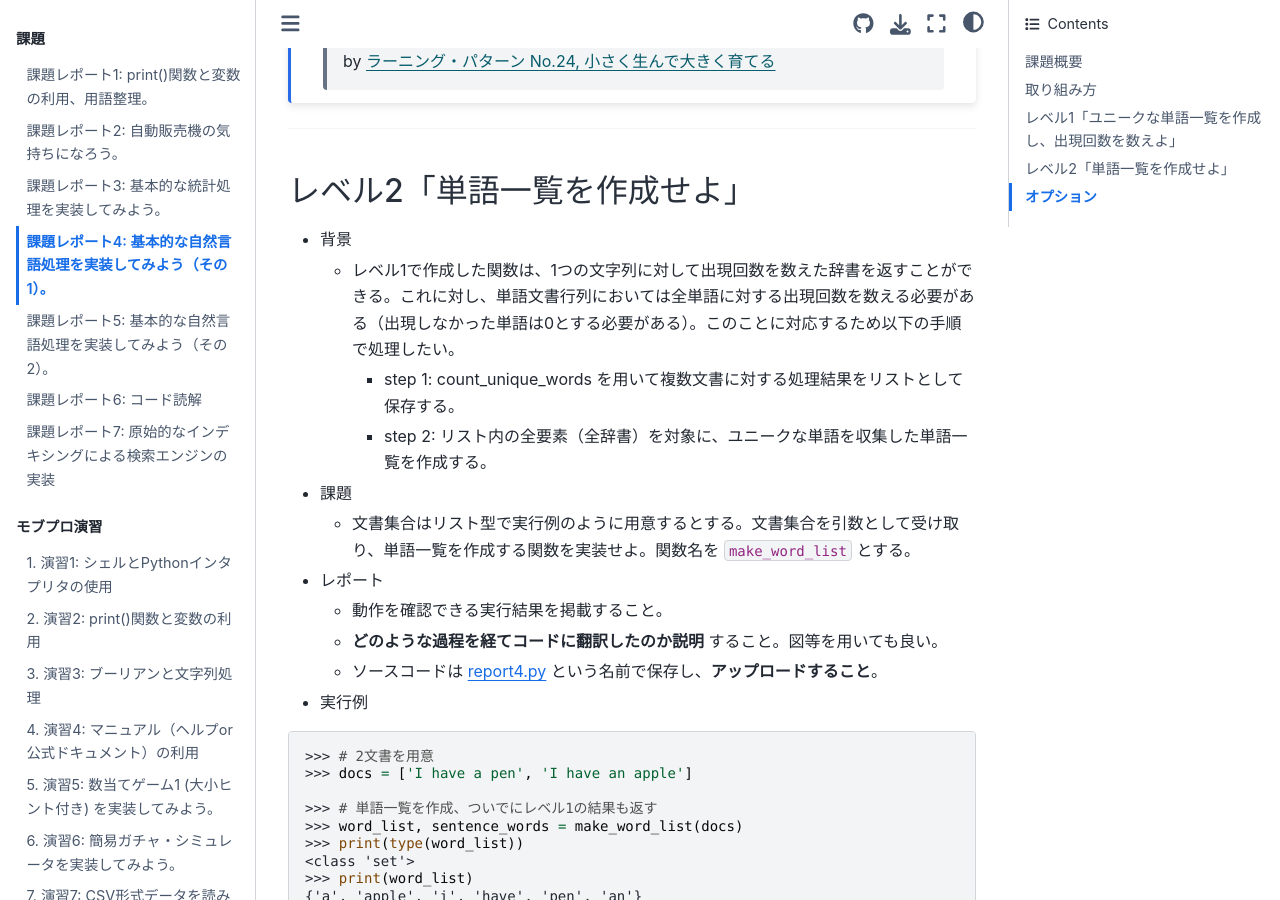
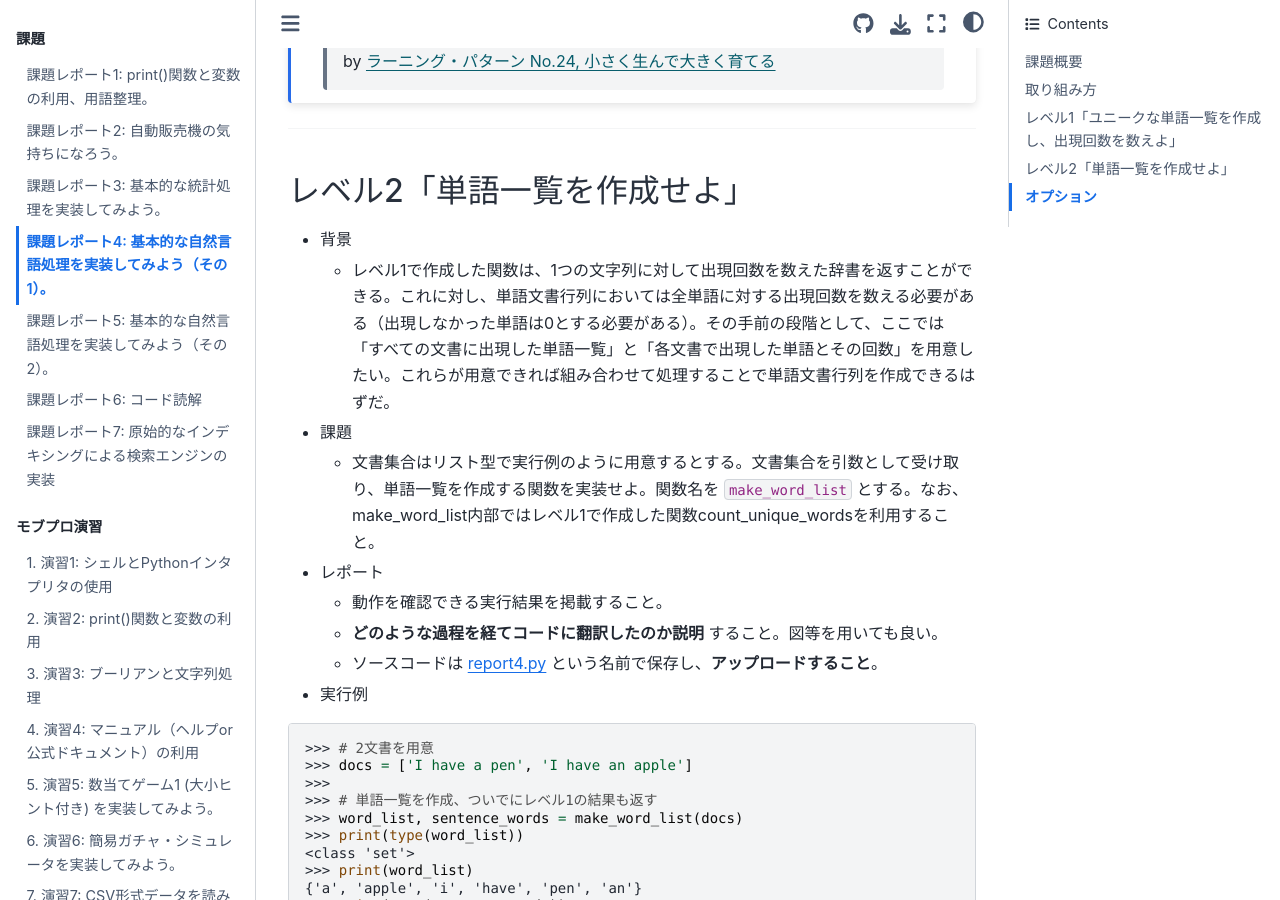
Before and after one commit to naltoma/python_intro2021, a Jupyter Book: the page built from report/report4_list_dict_nlp.md, in a window 1280 px wide and 900 px high, scrolled down 1945 px. Built offline with Jupyter Book 1.0.4 settings and Sphinx 7.4.7 and the Sphinx Book theme 1.1.4, drawn with Linux system fonts in a browser that asks for light colours.

Commit message:
modify desc

````diff
--- a/report/report4_list_dict_nlp.md
+++ b/report/report4_list_dict_nlp.md
@@ -48,11 +48,9 @@
 ---
 ## レベル2「単語一覧を作成せよ」
 - 背景
-  - レベル1で作成した関数は、1つの文字列に対して出現回数を数えた辞書を返すことができる。これに対し、単語文書行列においては全単語に対する出現回数を数える必要がある（出現しなかった単語は0とする必要がある）。このことに対応するため以下の手順で処理したい。
-    - step 1: count_unique_words を用いて複数文書に対する処理結果をリストとして保存する。
-    - step 2: リスト内の全要素（全辞書）を対象に、ユニークな単語を収集した単語一覧を作成する。
+  - レベル1で作成した関数は、1つの文字列に対して出現回数を数えた辞書を返すことができる。これに対し、単語文書行列においては全単語に対する出現回数を数える必要がある（出現しなかった単語は0とする必要がある）。その手前の段階として、ここでは「すべての文書に出現した単語一覧」と「各文書で出現した単語とその回数」を用意したい。これらが用意できれば組み合わせて処理することで単語文書行列を作成できるはずだ。
 - 課題
-  - 文書集合はリスト型で実行例のように用意するとする。文書集合を引数として受け取り、単語一覧を作成する関数を実装せよ。関数名を ``make_word_list`` とする。
+  - 文書集合はリスト型で実行例のように用意するとする。文書集合を引数として受け取り、単語一覧を作成する関数を実装せよ。関数名を ``make_word_list`` とする。なお、make_word_list内部ではレベル1で作成した関数count_unique_wordsを利用すること。
 - レポート
   - 動作を確認できる実行結果を掲載すること。
   - **どのような過程を経てコードに翻訳したのか説明** すること。図等を用いても良い。
@@ -61,7 +59,7 @@
 ```python
 >>> # 2文書を用意
 >>> docs = ['I have a pen', 'I have an apple']
-
+>>>
 >>> # 単語一覧を作成、ついでにレベル1の結果も返す
 >>> word_list, sentence_words = make_word_list(docs)
 >>> print(type(word_list))
````
